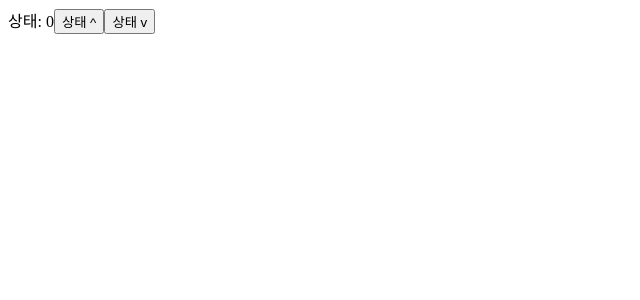
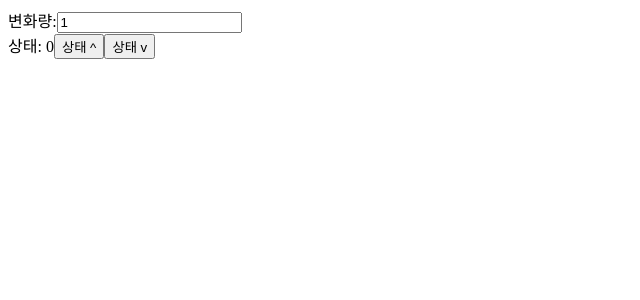
Before and after one commit to osparking/react_topic, a React (Vite) app: page / in a window 1280 px wide. Shown: the top 300 px of the page, without its empty margins (0-640 px from the left). Built offline with nearby package versions, Linux system fonts and the light colour scheme.

Commit message:
add state.delta, delta input box

```diff
--- a/src/App.jsx
+++ b/src/App.jsx
@@ -1,7 +1,8 @@
 import { useReducer } from "react";
 
 function App() {
-  const [state, dispatch] = useReducer(reducer, { count: 0 });
+  const [state, dispatch] = useReducer(reducer, { count: 0, delta: 1 });
+
   function reducer(state, action) {
     if (action.type == "inc") {
       return { ...state, count: state.count + action.payload };
@@ -11,6 +12,10 @@ function App() {
   }
   return (
     <div className="App">
+      <div>
+        변화량:
+        <input type="text" value={state.delta} />
+      </div>
       상태: {state.count}
       <button onClick={() => dispatch({ type: "inc", payload: 1 })}>
         상태 ^
```
